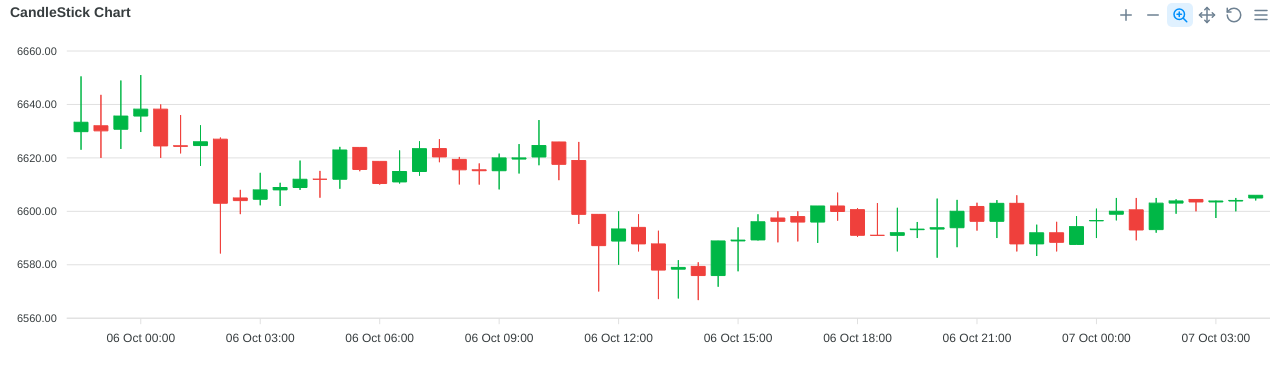
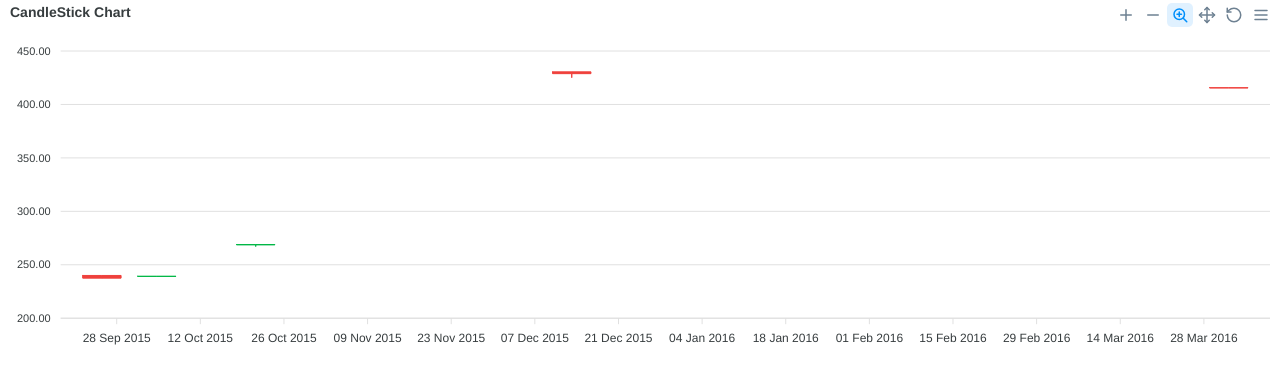
Before and after one commit to andrewle12/interday-trades, a plain HTML site: page index.html in a window 1280 px wide. Drawn offline with nearby package versions, Linux system fonts and the light colour scheme.

Commit message:
data population

```diff
--- a/app.js
+++ b/app.js
@@ -3,244 +3,24 @@ var options = {
     {
       data: [
         {
-          x: new Date(1538778600000),
-          y: [6629.81, 6650.5, 6623.04, 6633.33]
+          x: new Date(1443184200000),
+          y: [239.99, 239.99, 237.37, 237.49]
         },
         {
-          x: new Date(1538780400000),
-          y: [6632.01, 6643.59, 6620, 6630.11]
+          x: new Date(1443978000000),
+          y: [239.1, 239.24, 239.1, 239.24]
         },
         {
-          x: new Date(1538782200000),
-          y: [6630.71, 6648.95, 6623.34, 6635.65]
+          x: new Date(1445409000000),
+          y: [268.6, 268.93, 267, 268.93]
         },
         {
-          x: new Date(1538784000000),
-          y: [6635.65, 6651, 6629.67, 6638.24]
+          x: new Date(1449980100000),
+          y: [430.47, 430, 425.01, 428.81]
         },
         {
-          x: new Date(1538785800000),
-          y: [6638.24, 6640, 6620, 6624.47]
-        },
-        {
-          x: new Date(1538787600000),
-          y: [6624.53, 6636.03, 6621.68, 6624.31]
-        },
-        {
-          x: new Date(1538789400000),
-          y: [6624.61, 6632.2, 6617, 6626.02]
-        },
-        {
-          x: new Date(1538791200000),
-          y: [6627, 6627.62, 6584.22, 6603.02]
-        },
-        {
-          x: new Date(1538793000000),
-          y: [6605, 6608.03, 6598.95, 6604.01]
-        },
-        {
-          x: new Date(1538794800000),
-          y: [6604.5, 6614.4, 6602.26, 6608.02]
-        },
-        {
-          x: new Date(1538796600000),
-          y: [6608.02, 6610.68, 6601.99, 6608.91]
-        },
-        {
-          x: new Date(1538798400000),
-          y: [6608.91, 6618.99, 6608.01, 6612]
-        },
-        {
-          x: new Date(1538800200000),
-          y: [6612, 6615.13, 6605.09, 6612]
-        },
-        {
-          x: new Date(1538802000000),
-          y: [6612, 6624.12, 6608.43, 6622.95]
-        },
-        {
-          x: new Date(1538803800000),
-          y: [6623.91, 6623.91, 6615, 6615.67]
-        },
-        {
-          x: new Date(1538805600000),
-          y: [6618.69, 6618.74, 6610, 6610.4]
-        },
-        {
-          x: new Date(1538807400000),
-          y: [6611, 6622.78, 6610.4, 6614.9]
-        },
-        {
-          x: new Date(1538809200000),
-          y: [6614.9, 6626.2, 6613.33, 6623.45]
-        },
-        {
-          x: new Date(1538811000000),
-          y: [6623.48, 6627, 6618.38, 6620.35]
-        },
-        {
-          x: new Date(1538812800000),
-          y: [6619.43, 6620.35, 6610.05, 6615.53]
-        },
-        {
-          x: new Date(1538814600000),
-          y: [6615.53, 6617.93, 6610, 6615.19]
-        },
-        {
-          x: new Date(1538816400000),
-          y: [6615.19, 6621.6, 6608.2, 6620]
-        },
-        {
-          x: new Date(1538818200000),
-          y: [6619.54, 6625.17, 6614.15, 6620]
-        },
-        {
-          x: new Date(1538820000000),
-          y: [6620.33, 6634.15, 6617.24, 6624.61]
-        },
-        {
-          x: new Date(1538821800000),
-          y: [6625.95, 6626, 6611.66, 6617.58]
-        },
-        {
-          x: new Date(1538823600000),
-          y: [6619, 6625.97, 6595.27, 6598.86]
-        },
-        {
-          x: new Date(1538825400000),
-          y: [6598.86, 6598.88, 6570, 6587.16]
-        },
-        {
-          x: new Date(1538827200000),
-          y: [6588.86, 6600, 6580, 6593.4]
-        },
-        {
-          x: new Date(1538829000000),
-          y: [6593.99, 6598.89, 6585, 6587.81]
-        },
-        {
-          x: new Date(1538830800000),
-          y: [6587.81, 6592.73, 6567.14, 6578]
-        },
-        {
-          x: new Date(1538832600000),
-          y: [6578.35, 6581.72, 6567.39, 6579]
-        },
-        {
-          x: new Date(1538834400000),
-          y: [6579.38, 6580.92, 6566.77, 6575.96]
-        },
-        {
-          x: new Date(1538836200000),
-          y: [6575.96, 6589, 6571.77, 6588.92]
-        },
-        {
-          x: new Date(1538838000000),
-          y: [6588.92, 6594, 6577.55, 6589.22]
-        },
-        {
-          x: new Date(1538839800000),
-          y: [6589.3, 6598.89, 6589.1, 6596.08]
-        },
-        {
-          x: new Date(1538841600000),
-          y: [6597.5, 6600, 6588.39, 6596.25]
-        },
-        {
-          x: new Date(1538843400000),
-          y: [6598.03, 6600, 6588.73, 6595.97]
-        },
-        {
-          x: new Date(1538845200000),
-          y: [6595.97, 6602.01, 6588.17, 6602]
-        },
-        {
-          x: new Date(1538847000000),
-          y: [6602, 6607, 6596.51, 6599.95]
-        },
-        {
-          x: new Date(1538848800000),
-          y: [6600.63, 6601.21, 6590.39, 6591.02]
-        },
-        {
-          x: new Date(1538850600000),
-          y: [6591.02, 6603.08, 6591, 6591]
-        },
-        {
-          x: new Date(1538852400000),
-          y: [6591, 6601.32, 6585, 6592]
-        },
-        {
-          x: new Date(1538854200000),
-          y: [6593.13, 6596.01, 6590, 6593.34]
-        },
-        {
-          x: new Date(1538856000000),
-          y: [6593.34, 6604.76, 6582.63, 6593.86]
-        },
-        {
-          x: new Date(1538857800000),
-          y: [6593.86, 6604.28, 6586.57, 6600.01]
-        },
-        {
-          x: new Date(1538859600000),
-          y: [6601.81, 6603.21, 6592.78, 6596.25]
-        },
-        {
-          x: new Date(1538861400000),
-          y: [6596.25, 6604.2, 6590, 6602.99]
-        },
-        {
-          x: new Date(1538863200000),
-          y: [6602.99, 6606, 6584.99, 6587.81]
-        },
-        {
-          x: new Date(1538865000000),
-          y: [6587.81, 6595, 6583.27, 6591.96]
-        },
-        {
-          x: new Date(1538866800000),
-          y: [6591.97, 6596.07, 6585, 6588.39]
-        },
-        {
-          x: new Date(1538868600000),
-          y: [6587.6, 6598.21, 6587.6, 6594.27]
-        },
-        {
-          x: new Date(1538870400000),
-          y: [6596.44, 6601, 6590, 6596.55]
-        },
-        {
-          x: new Date(1538872200000),
-          y: [6598.91, 6605, 6596.61, 6600.02]
-        },
-        {
-          x: new Date(1538874000000),
-          y: [6600.55, 6605, 6589.14, 6593.01]
-        },
-        {
-          x: new Date(1538875800000),
-          y: [6593.15, 6605, 6592, 6603.06]
-        },
-        {
-          x: new Date(1538877600000),
-          y: [6603.07, 6604.5, 6599.09, 6603.89]
-        },
-        {
-          x: new Date(1538879400000),
-          y: [6604.44, 6604.44, 6600, 6603.5]
-        },
-        {
-          x: new Date(1538881200000),
-          y: [6603.5, 6603.99, 6597.5, 6603.86]
-        },
-        {
-          x: new Date(1538883000000),
-          y: [6603.85, 6605, 6600, 6604.07]
-        },
-        {
-          x: new Date(1538884800000),
-          y: [6604.98, 6606, 6604.07, 6606]
+          x: new Date(1459483200000),
+          y: [415.69, 415.7, 415.36, 415.36]
         }
       ]
     }
--- a/index.html
+++ b/index.html
@@ -16,7 +16,7 @@
       crossorigin="anonymous"
     />
     <link rel="stylesheet" type="text/css" href="style.css" />
-    <title>Hello, world!</title>
+    <title>Pepe Finances LTC</title>
   </head>
   <body>
     <div id="chart"></div>
```
